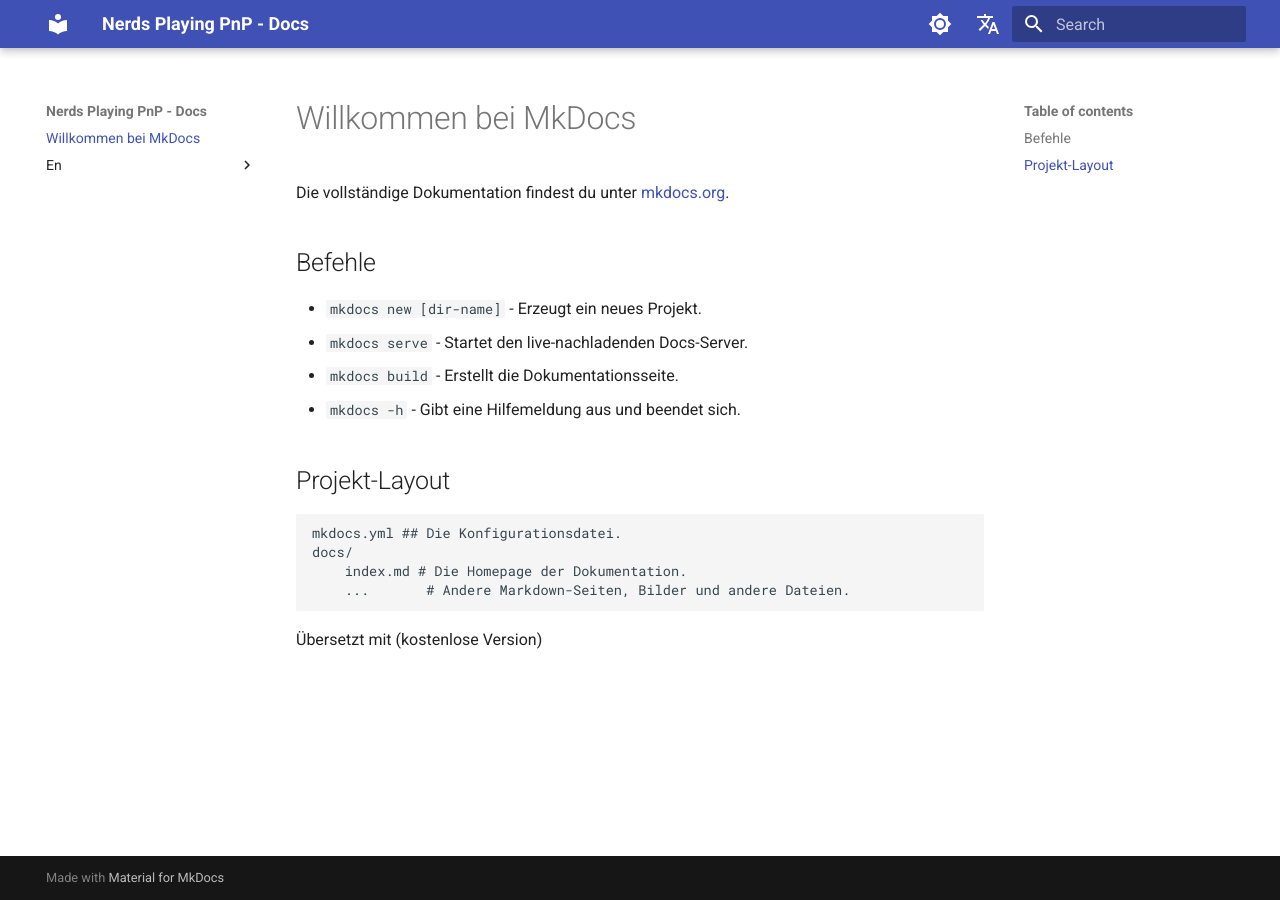
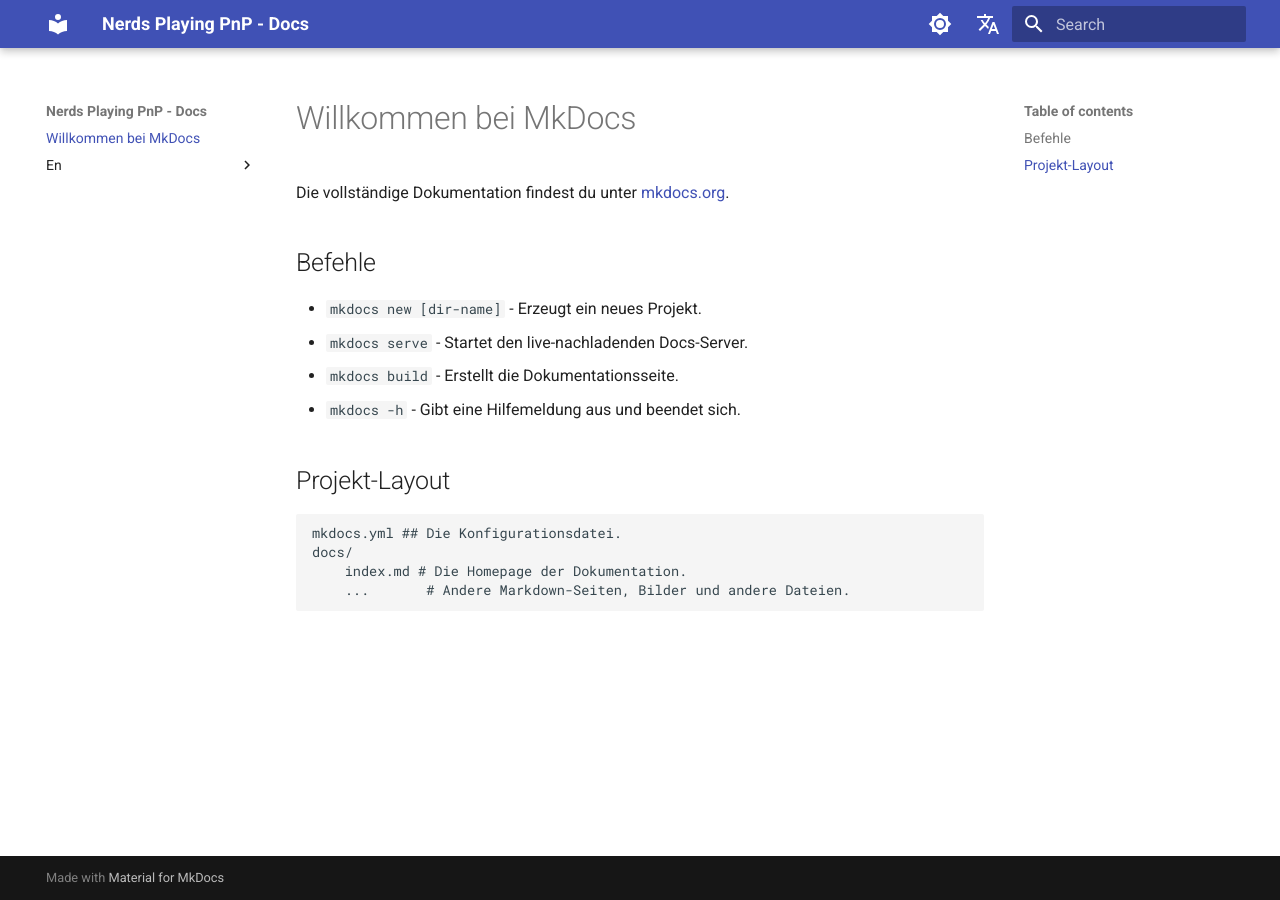
Before and after one commit to nerdsplayingpnp-tud/docs, an MkDocs documentation site: the page built from docs/index.md, in a window 1280 px wide. Built offline with MkDocs 1.6.1 and Material for MkDocs 9.7.7, drawn with Linux system fonts in a browser that asks for light colours; comment, search, counter and statistics services are not loaded.

Commit message:
Remove stupid footer

```diff
--- a/docs/index.md
+++ b/docs/index.md
@@ -15,5 +15,3 @@
     docs/
         index.md # Die Homepage der Dokumentation.
         ...       # Andere Markdown-Seiten, Bilder und andere Dateien.
-
-Übersetzt mit <www.DeepL.com/Translator> (kostenlose Version)
```
